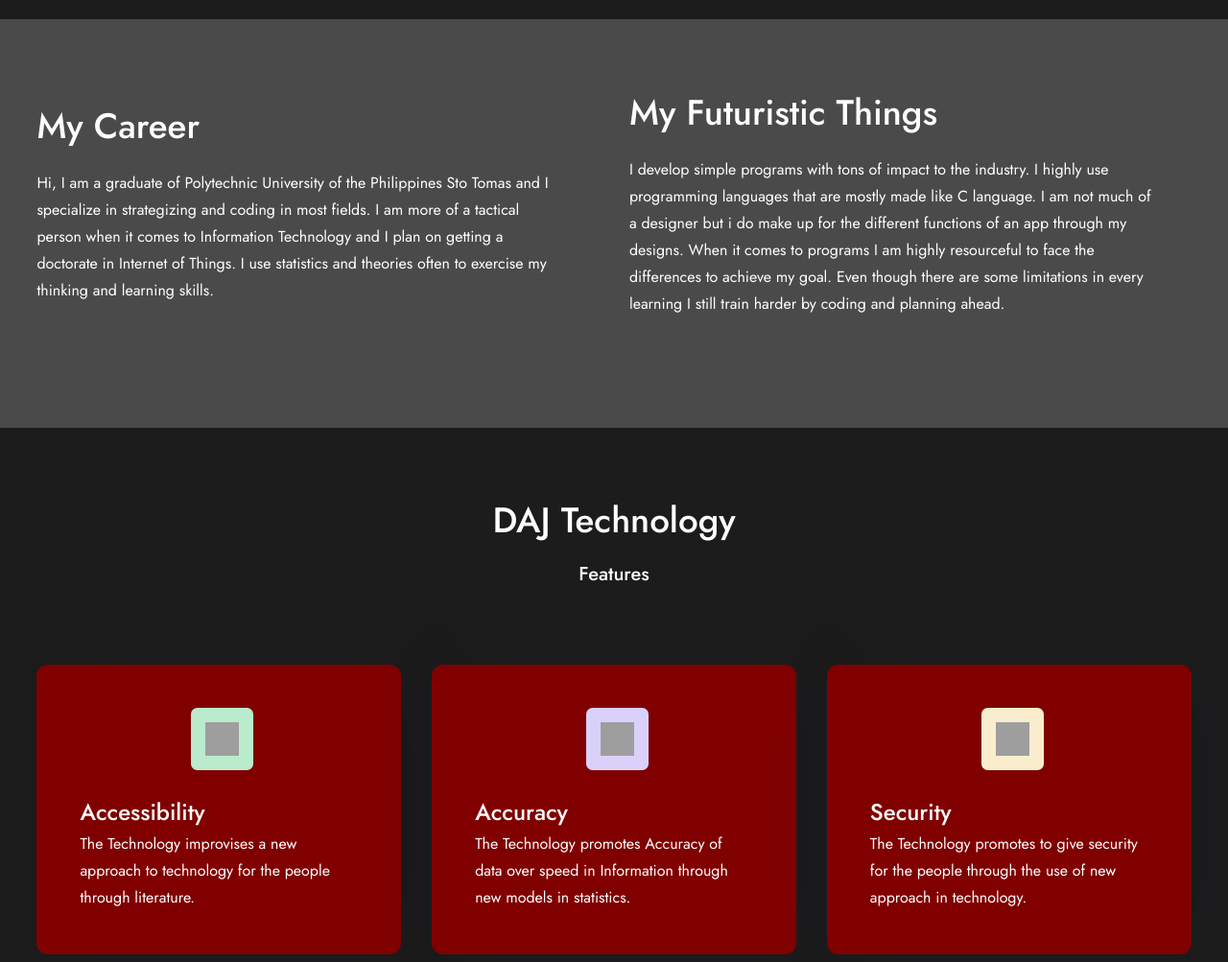
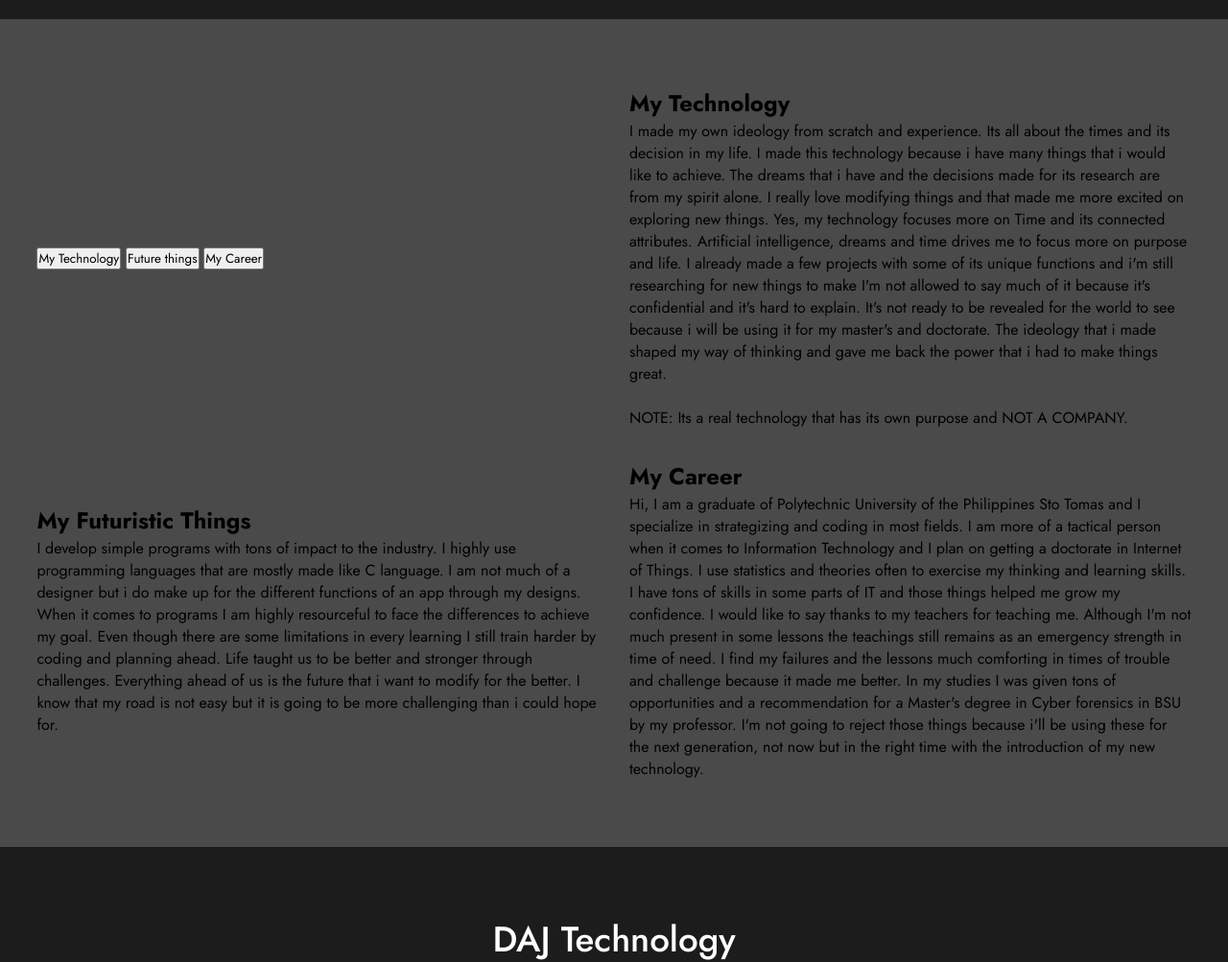
Before and after one commit to Mochimochi07/ajwebsite.github.io, a plain HTML site: page index.html in a window 1280 px wide. Shown: the part 780-1783 px from the top of the page at 96% size. Drawn offline with nearby package versions, Linux system fonts and the light colour scheme; grey boxes are pictures that could not be loaded.

Commit message:
Update index.html

```diff
--- a/index.html
+++ b/index.html
@@ -64,28 +64,61 @@
 
 
         <div class="home-img">
-            <img src="https://avatars.githubusercontent.com/u/108660194?v=4">
+            <img src="https://scontent.fmnl3-1.fna.fbcdn.net/v/t39.30808-6/310433628_1499456283860666_1673635583154109601_n.jpg?_nc_cat=107&ccb=1-7&_nc_sid=09cbfe&_nc_eui2=AeEzKmbmepQf1LsZlM57zIPrFwIR_OoMeGgXAhH86gx4aAgeYdmcb-r9Nzm7o8gDyALxJsd-jHAvecbimx9Ry4O4&_nc_ohc=Uxdc98qnu68AX_VCz9o&_nc_zt=23&_nc_ht=scontent.fmnl3-1.fna&oh=00_AfAprUfiOns4xH8og03oxKEYoVY24DFCB7IFausj4iLanA&oe=6377CEF7">
         </div>
     </section>
 
 
 
+
+
+
+
     <section class="about" id="about">
 
-        <div class="about-text">
 
-            <h2>My Career</h2>
+
+
+        <div class="tab">
+            <button class="tablinks" onclick="openCity(event, 'MyTechnology')">My Technology</button>
+            <button class="tablinks" onclick="openCity(event, 'Futurethings')">Future things</button>
+            <button class="tablinks" onclick="openCity(event, 'MyCareer')">My Career</button>
+          </div>
+
+          <div id="MyTechnology" class="tabcontent">
+            <h2>My Technology</h2>
             <p>
-                Hi, I am a graduate of Polytechnic University of the Philippines Sto Tomas and I specialize in strategizing and coding in most fields.
-                I am more of a tactical person when it comes to Information Technology and I plan on getting a doctorate in Internet of Things.
-                I use statistics and theories often to exercise my thinking and learning skills.
+                I made my own ideology from scratch and experience.
+                Its all about the times and its decision in my life.
+                I made this technology because i have many things that i would like to achieve.
+                The dreams that i have and the decisions made for its research are from my spirit alone.
+                I really love modifying things and that made me more excited on exploring new things.
+                Yes, my technology focuses more on Time and its connected attributes.
+                Artificial intelligence, dreams and time drives me to focus more on purpose and life.
+                I already made a few projects with some of its unique functions and i'm still researching for new things to make
+                I'm not allowed to say much of it because it's confidential and it's hard to explain.
+                It's not ready to be revealed for the world to see because i will be using it for my master's and doctorate.
+                The ideology that i made shaped my way of thinking and gave me back the power that i had to make things great.
+<br>
+<br>
+                NOTE: Its a real technology that has its own purpose and NOT A COMPANY.
+
+
+
+
+
+
+
+
+
+
+
 
 
             </p>
+          </div>
 
-        </div>
-        <div class="about-text">
-
+          <div id="Futurethings" class="tabcontent">
             <h2>My Futuristic Things </h2>
             <p>
                 I develop simple programs with tons of impact to the industry.
@@ -93,11 +126,51 @@
                 I am not much of a designer but i do make up for the different functions of an app through my designs.
                 When it comes to programs I am highly resourceful to face the differences to achieve my goal.
                 Even though there are some limitations in every learning I still train harder by coding and planning ahead.
+                Life taught us to be better and stronger through challenges.
+                Everything ahead of us is the future that i want to modify for the better.
+                I know that my road is not easy but it is going to be more challenging than i could hope for.
+
 
 
             </p>
+          </div>
 
-        </div>
+          <div id="MyCareer" class="tabcontent">
+            <h2>My Career</h2>
+            <p>
+                Hi, I am a graduate of Polytechnic University of the Philippines Sto Tomas and I specialize in strategizing and coding in most fields.
+                I am more of a tactical person when it comes to Information Technology and I plan on getting a doctorate in Internet of Things.
+                I use statistics and theories often to exercise my thinking and learning skills.
+                I have tons of skills in some parts of IT and those things helped me grow my confidence.
+                I would like to say thanks to my teachers for teaching me.
+                Although I'm not much present in some lessons the teachings still remains as an emergency strength in time of need.
+                I find my failures and the lessons much comforting in times of trouble and challenge because it made me better.
+                In my studies I was given tons of opportunities and a recommendation for a Master's degree in Cyber forensics in BSU by my professor.
+                I'm not going to reject those things because i'll be using these for the next generation,
+                not now but in the right time with the introduction of my new technology.
+
+
+
+
+
+
+
+
+            </p>
+          </div>
+
+
+
+
+
+
+
+
+
+
+
+
+
 
 
 
@@ -290,10 +363,40 @@
 
 
 
-    <script src="https://unpkg.com/scrollreveal"></script>
+    <script src="https://unpkg.com/scrollreveal">
 
 
 
 
+
+
+
+
+
+
+
+
+
+
+
+    </script>
+
+	<script>
+function openCity(evt, cityName) {
+  var i, tabcontent, tablinks;
+  tabcontent = document.getElementsByClassName("tabcontent");
+  for (i = 0; i < tabcontent.length; i++) {
+    tabcontent[i].style.display = "none";
+  }
+  tablinks = document.getElementsByClassName("tablinks");
+  for (i = 0; i < tablinks.length; i++) {
+    tablinks[i].className = tablinks[i].className.replace(" active", "");
+  }
+  document.getElementById(cityName).style.display = "block";
+  evt.currentTarget.className += " active";
+}
+    </script>
+
+
   </body>
 </html>
```
